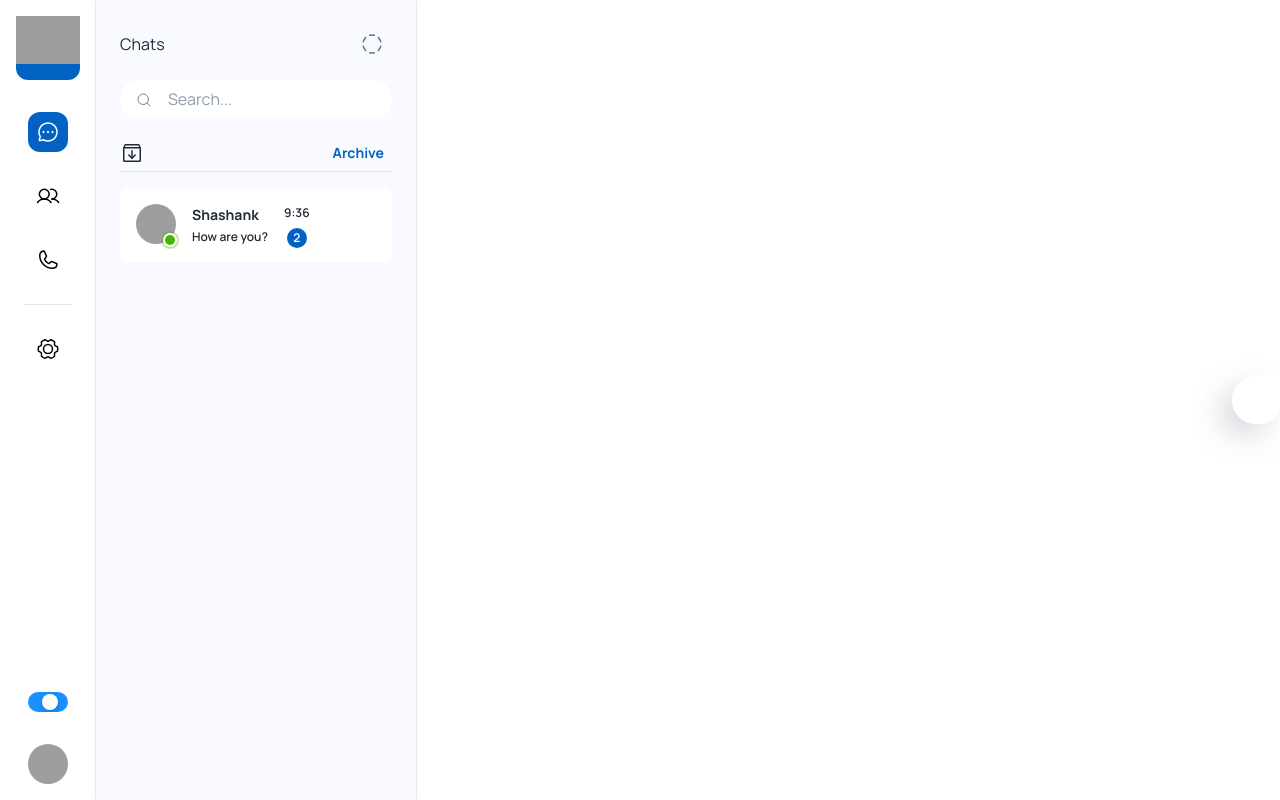
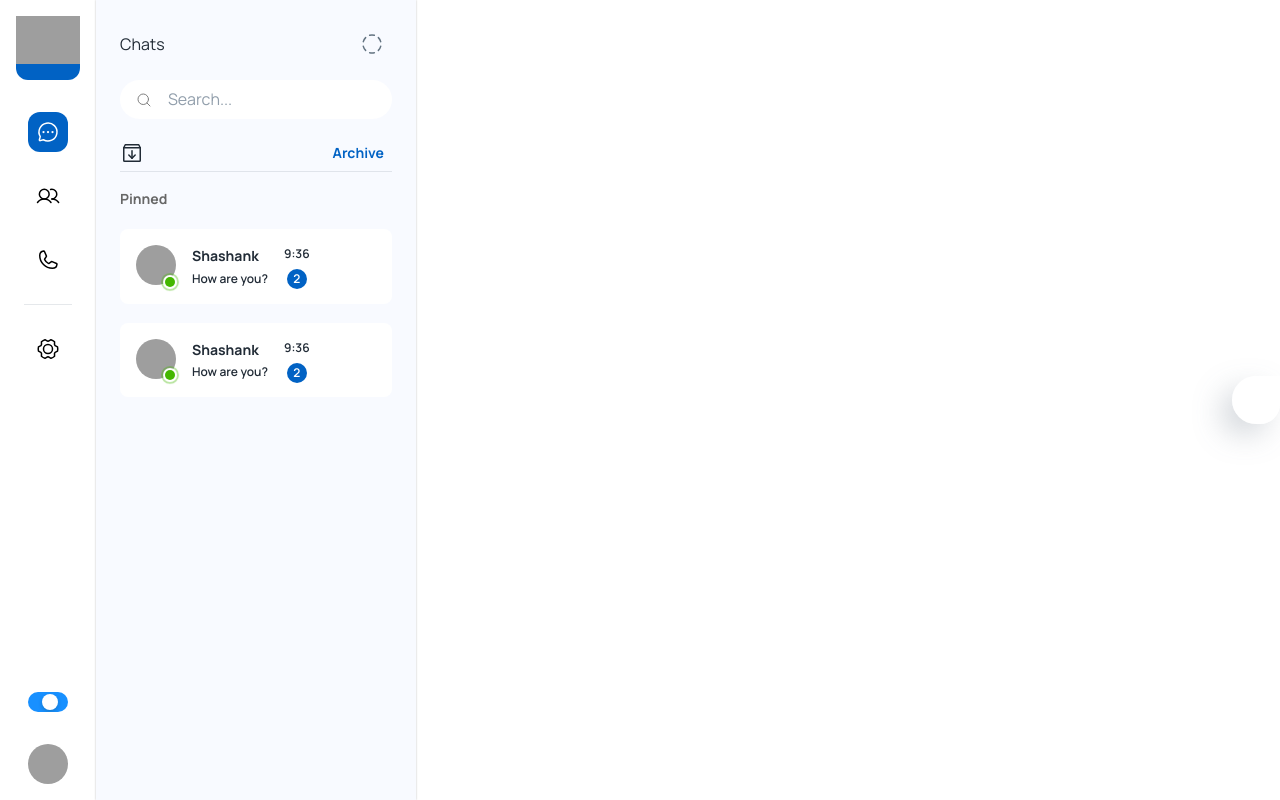
Before and after one commit to rohan-tech-negi/Chat-App, a React (Create React App) app: page /app in a window 1280 px wide. Built offline with nearby package versions, Linux system fonts and the light colour scheme; grey boxes are pictures that could not be loaded; some icons are missing.

Commit message:
using elements from index.js componenet for the showing of the another componenets

```diff
--- a/src/pages/dashboard/Chats.js
+++ b/src/pages/dashboard/Chats.js
@@ -1,6 +1,7 @@
 import { Avatar, Badge, Box, Button, Divider, IconButton, InputBase, Stack, Typography, alpha, styled } from '@mui/material'
 import {ArchiveBox, CircleDashed, MagnifyingGlass} from "phosphor-react"
 import {faker} from "@faker-js/faker"
+import { ChatList } from '../../data';
 // import React from 'react'
 
 const StyledBadge = styled(Badge)(({ theme }) => ({
@@ -136,7 +137,16 @@ const Chats = () => {
         </Stack>
 
         <Stack direction="column">
-          <ChatElement></ChatElement>
+          <Stack spacing={2.4}>
+<Typography variant='subtitle2' sx={{color: "#676767"}}>
+  Pinned
+</Typography>
+{ChatList.filter((el)=> el.pinned).map((el)=>{
+  return <ChatElement></ChatElement>
+})}
+
+          </Stack>
+
         </Stack>
 
       </Stack>
```
